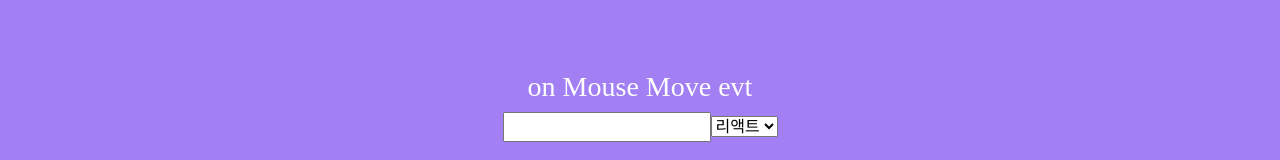
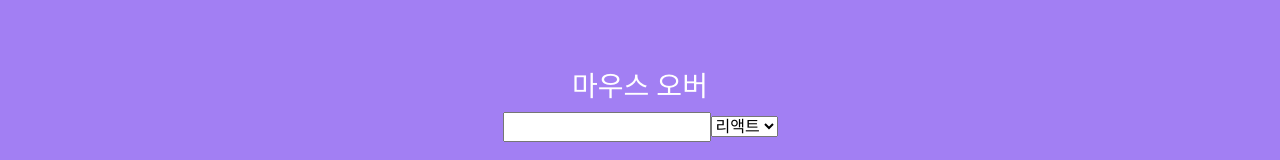
Before and after one commit to lee-kangpyo/react-start, a React (Create React App) app in the folder client/: page / in a window 1280 px wide. Shown: the part 138-298 px from the top of the page. Built offline with nearby package versions, Linux system fonts and the light colour scheme.

Commit message:
마우스 오버 이벤트

```diff
--- a/client/src/App.js
+++ b/client/src/App.js
@@ -1,13 +1,13 @@
 import React from 'react';
 import './App.css';
-import ReactOnMouseMove from './component3/R068_onMouseMove'
+import ReactOnMouseOver from './component3/R069_onMouseOver'
 import 'bootstrap/dist/css/bootstrap.css'
 
 function App() {
   return (
     <div className='app'>
       <h1 className='title'>Start React</h1>
-      <ReactOnMouseMove />
+      <ReactOnMouseOver />
     </div>
   );
 }
--- /dev/null
+++ b/client/src/component3/R069_onMouseOver.js
@@ -0,0 +1,23 @@
+import React, { Component } from 'react';
+
+class R069_onMouseOver extends Component {
+    MouseOver(tag){
+        console.log("TAG : " + tag);
+    }
+    render() {
+        return (
+            <>
+                <div onMouseOver={e => this.MouseOver("div")}>
+                    <h3>마우스 오버</h3>
+                </div>
+                <input type="text" onMouseOver={e => this.MouseOver("input")} />
+                <select onMouseOver={e => this.MouseOver("select")}>
+                    <option value="react">리액트</option>
+                    <option value="456">456</option>
+                </select>
+            </>
+        );
+    }
+}
+
+export default R069_onMouseOver;
```
